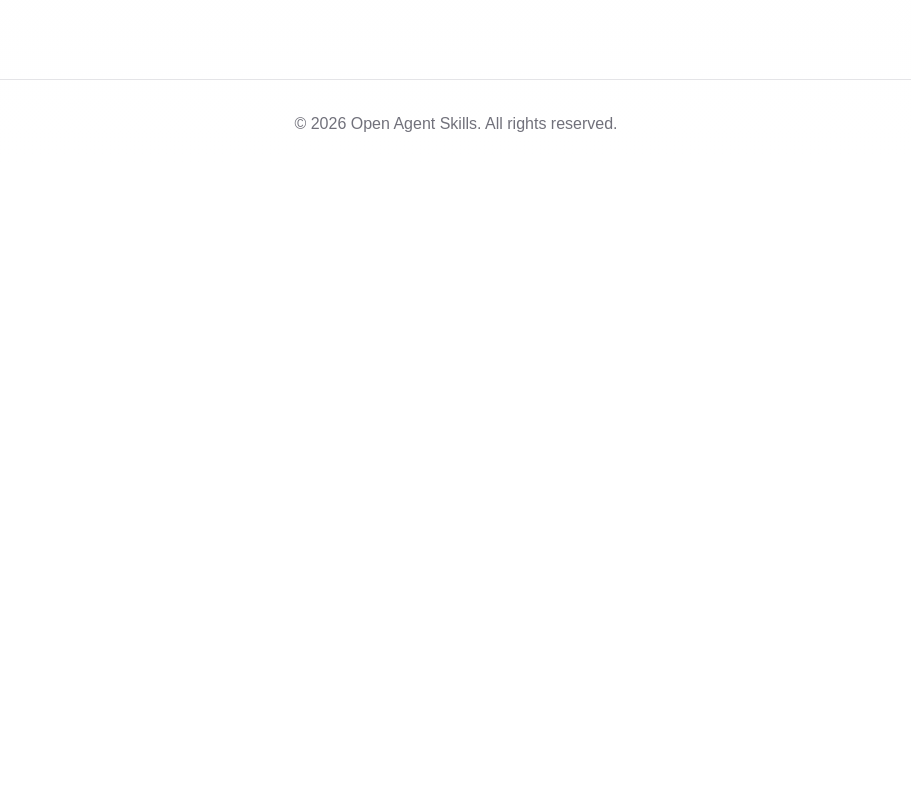
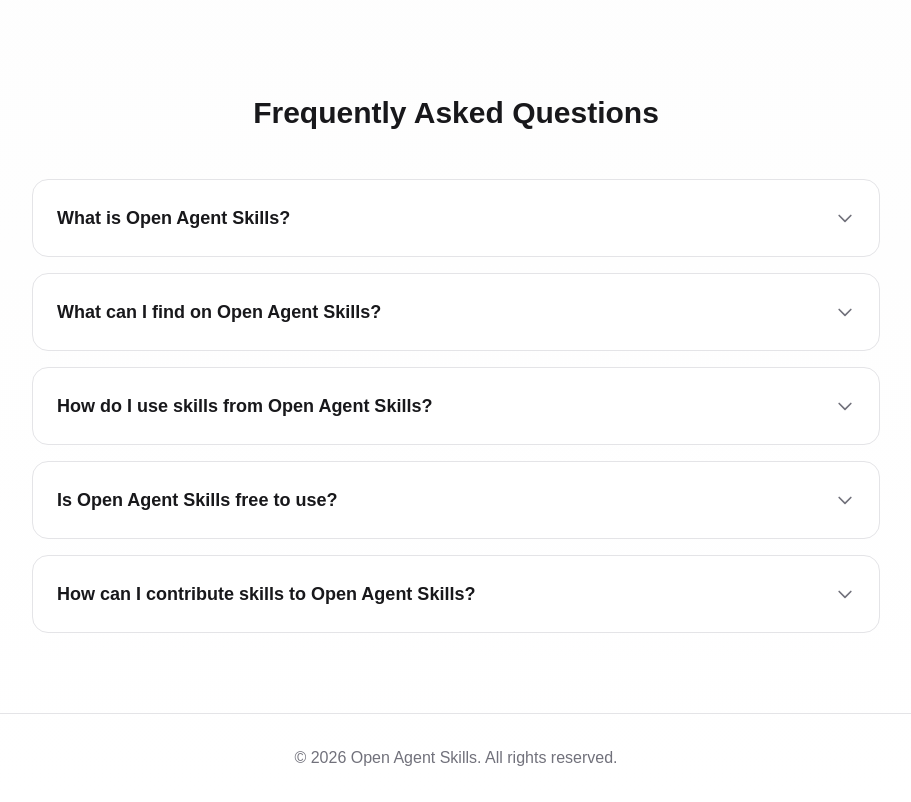
Before and after one commit to Open-Agent-Labs/Open-Agent-Skills, a Next.js app: page /en in a window 1280 px wide. Shown: the part 1967-2769 px from the top of the page, without its empty margins (184-1095 px from the left). Before the commit the page ends 2135 px from the top, so only its background shows below. Built offline with nearby package versions, Linux system fonts and the light colour scheme.

Commit message:
feat: 在首页添加常见问题解答部分及其多语言内容和Schema.org结构化数据。

```diff
--- a/messages/en.json
+++ b/messages/en.json
@@ -54,7 +54,32 @@
       }
     },
     "whyTitle": "Why Open Agent Skills?",
-    "whyDescription": "Here, you can dive deep into how Agent Skills work and explore a vast collection of practical, powerful skills to supercharge your AI workflows."
+    "whyDescription": "Here, you can dive deep into how Agent Skills work and explore a vast collection of practical, powerful skills to supercharge your AI workflows.",
+    "faq": {
+      "title": "Frequently Asked Questions",
+      "items": [
+        {
+          "question": "What is Open Agent Skills?",
+          "answer": "Open Agent Skills is an open-source platform for discovering and sharing reusable Agent Skills. We curate a collection of 100+ high-quality skills that help AI agents like Claude, GPT, and Cursor complete specific tasks more reliably."
+        },
+        {
+          "question": "What can I find on Open Agent Skills?",
+          "answer": "You can browse skills across multiple categories including Development, Documents, Productivity, Creative, Content, Business, Data, Collaboration, and Security. Each skill comes with detailed documentation, usage examples, and easy integration instructions."
+        },
+        {
+          "question": "How do I use skills from Open Agent Skills?",
+          "answer": "Simply browse our skills catalog, find the skill you need, and download the SKILL.md file. Add it to your project's .cursor/skills or .agent/skills directory, and your AI agent will automatically discover and use it when performing related tasks."
+        },
+        {
+          "question": "Is Open Agent Skills free to use?",
+          "answer": "Yes! Open Agent Skills is completely free and open source. You can browse, download, and use any skill without registration or payment. We believe in making AI productivity tools accessible to everyone."
+        },
+        {
+          "question": "How can I contribute skills to Open Agent Skills?",
+          "answer": "We welcome community contributions! Read our specification documentation to understand the SKILL.md format, create your skill following best practices, and submit it via our GitHub repository. Our team will review and publish approved skills."
+        }
+      ]
+    }
   },
   "skills": {
     "title": "Discover Agent Skills",
--- a/messages/zh.json
+++ b/messages/zh.json
@@ -54,7 +54,32 @@
       }
     },
     "whyTitle": "为什么需要 Open Agent Skills？",
-    "whyDescription": "在这里，你不仅可以深入了解 Agent Skills 的工作原理，还能探索海量实用且功能强大的技能，快速提升你的 AI 工作效率。"
+    "whyDescription": "在这里，你不仅可以深入了解 Agent Skills 的工作原理，还能探索海量实用且功能强大的技能，快速提升你的 AI 工作效率。",
+    "faq": {
+      "title": "常见问题",
+      "items": [
+        {
+          "question": "什么是 Open Agent Skills？",
+          "answer": "Open Agent Skills 是一个开源平台，用于发现和分享可复用的 Agent Skills。我们精选了 100+ 高质量技能，帮助 Claude、GPT、Cursor 等 AI 代理更可靠地完成特定任务。"
+        },
+        {
+          "question": "在 Open Agent Skills 可以找到什么？",
+          "answer": "你可以浏览开发、文档、生产力、创意、内容、商业、数据、协作和安全等多个类别的技能。每个技能都包含详细文档、使用示例和简单的集成说明。"
+        },
+        {
+          "question": "如何使用 Open Agent Skills 的技能？",
+          "answer": "只需浏览我们的技能目录，找到你需要的技能，下载 SKILL.md 文件。将其添加到项目的 .cursor/skills 或 .agent/skills 目录，你的 AI 代理将在执行相关任务时自动发现并使用它。"
+        },
+        {
+          "question": "Open Agent Skills 是免费的吗？",
+          "answer": "是的！Open Agent Skills 完全免费且开源。你可以无需注册或付费即可浏览、下载和使用任何技能。我们致力于让 AI 生产力工具人人可用。"
+        },
+        {
+          "question": "如何向 Open Agent Skills 贡献技能？",
+          "answer": "我们欢迎社区贡献！阅读我们的规范文档了解 SKILL.md 格式，按照最佳实践创建你的技能，然后通过我们的 GitHub 仓库提交。我们的团队将审核并发布通过审核的技能。"
+        }
+      ]
+    }
   },
   "skills": {
     "title": "发现 Agent Skills",
--- a/src/app/[locale]/page.tsx
+++ b/src/app/[locale]/page.tsx
@@ -200,6 +200,38 @@
             />
           </div>
         </section>
+
+        <section className="max-w-4xl mx-auto px-6 mt-24">
+          <h2 className="text-3xl font-bold text-center text-zinc-900 dark:text-white mb-12">
+            {t("faq.title")}
+          </h2>
+          <div className="space-y-4">
+            {[0, 1, 2, 3, 4].map((i) => (
+              <FAQItem
+                key={i}
+                question={t(`faq.items.${i}.question`)}
+                answer={t(`faq.items.${i}.answer`)}
+              />
+            ))}
+          </div>
+          <script
+            type="application/ld+json"
+            dangerouslySetInnerHTML={{
+              __html: JSON.stringify({
+                "@context": "https://schema.org",
+                "@type": "FAQPage",
+                mainEntity: [0, 1, 2, 3, 4].map((i) => ({
+                  "@type": "Question",
+                  name: t(`faq.items.${i}.question`),
+                  acceptedAnswer: {
+                    "@type": "Answer",
+                    text: t(`faq.items.${i}.answer`),
+                  },
+                })),
+              }),
+            }}
+          />
+        </section>
       </main>
 
       <footer className="border-t border-zinc-200 dark:border-zinc-800 py-8">
@@ -255,3 +287,32 @@
     </Link>
   );
 }
+
+function FAQItem({
+  question,
+  answer,
+}: {
+  question: string;
+  answer: string;
+}) {
+  return (
+    <details className="group rounded-2xl bg-white dark:bg-zinc-900 border border-zinc-200 dark:border-zinc-800 hover:border-zinc-300 dark:hover:border-zinc-700 transition-colors">
+      <summary className="flex items-center justify-between p-6 cursor-pointer list-none">
+        <h3 className="text-lg font-semibold text-zinc-900 dark:text-white pr-4">
+          {question}
+        </h3>
+        <svg
+          className="w-5 h-5 text-zinc-500 dark:text-zinc-400 transition-transform group-open:rotate-180 flex-shrink-0"
+          fill="none"
+          stroke="currentColor"
+          viewBox="0 0 24 24"
+        >
+          <path strokeLinecap="round" strokeLinejoin="round" strokeWidth={2} d="M19 9l-7 7-7-7" />
+        </svg>
+      </summary>
+      <div className="px-6 pb-6 text-zinc-600 dark:text-zinc-400 leading-relaxed">
+        {answer}
+      </div>
+    </details>
+  );
+}
```
